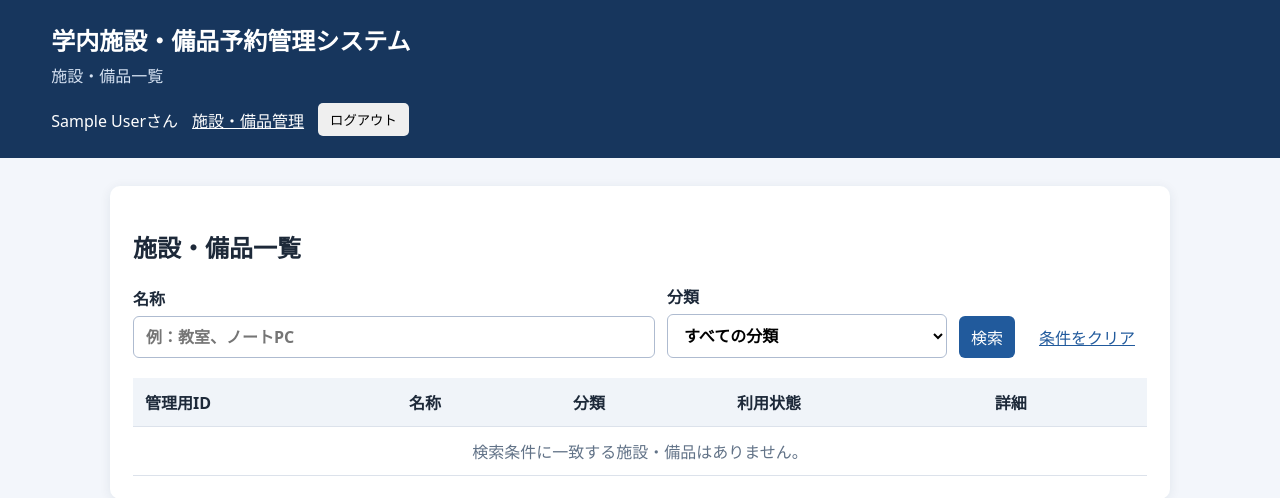
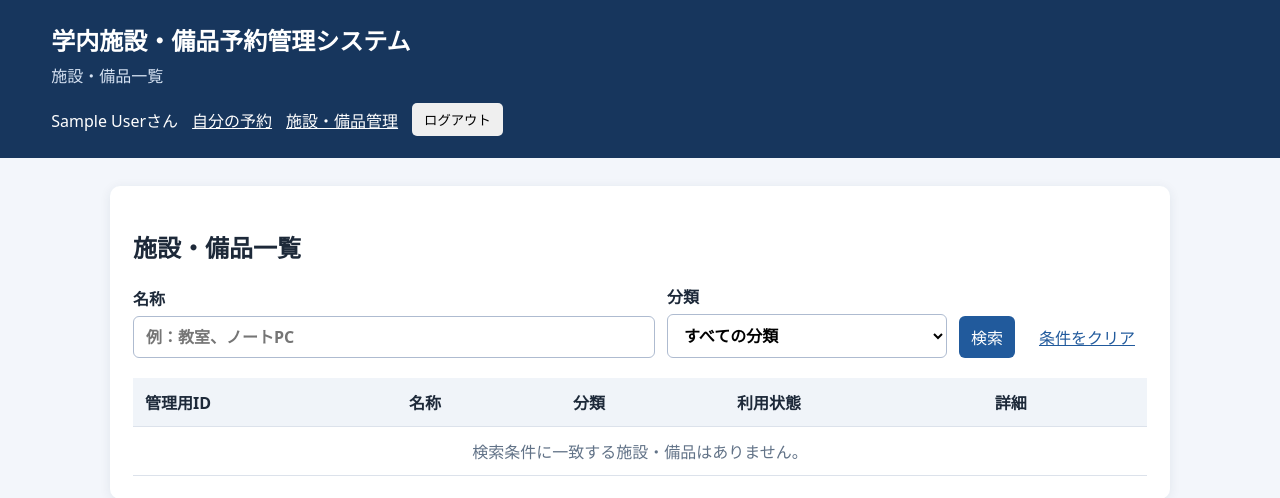
Before and after one commit to yuki24-4c4/agile-practices2026-B, a PHP site: page /items.php in a window 1280 px wide. Shown: the top 498 px of the page. Run offline with PHP 8.4, Linux system fonts and the light colour scheme; the visitor is signed in with stand-in values (Sample User, id 1); data that the repository does not hold is empty.

Commit message:
feat: #8 自分の予約一覧への導線を追加

```diff
--- a/campus_reservation_full/public/items.php
+++ b/campus_reservation_full/public/items.php
@@ -166,6 +166,7 @@ $isAdmin = ($currentUser['role'] ?? null) === 'admin';
   <nav>
     <?php if ($currentUser): ?>
       <span><?= e($currentUser['name']) ?>さん</span>
+      <a href="/my_reservations.php">自分の予約</a>
       <?php if ($isAdmin): ?><a href="/admin_items.php">施設・備品管理</a><?php endif; ?>
       <form method="post" action="/logout.php">
         <input type="hidden" name="csrf_token" value="<?= e($_SESSION['csrf_token'] ?? '') ?>">
```
